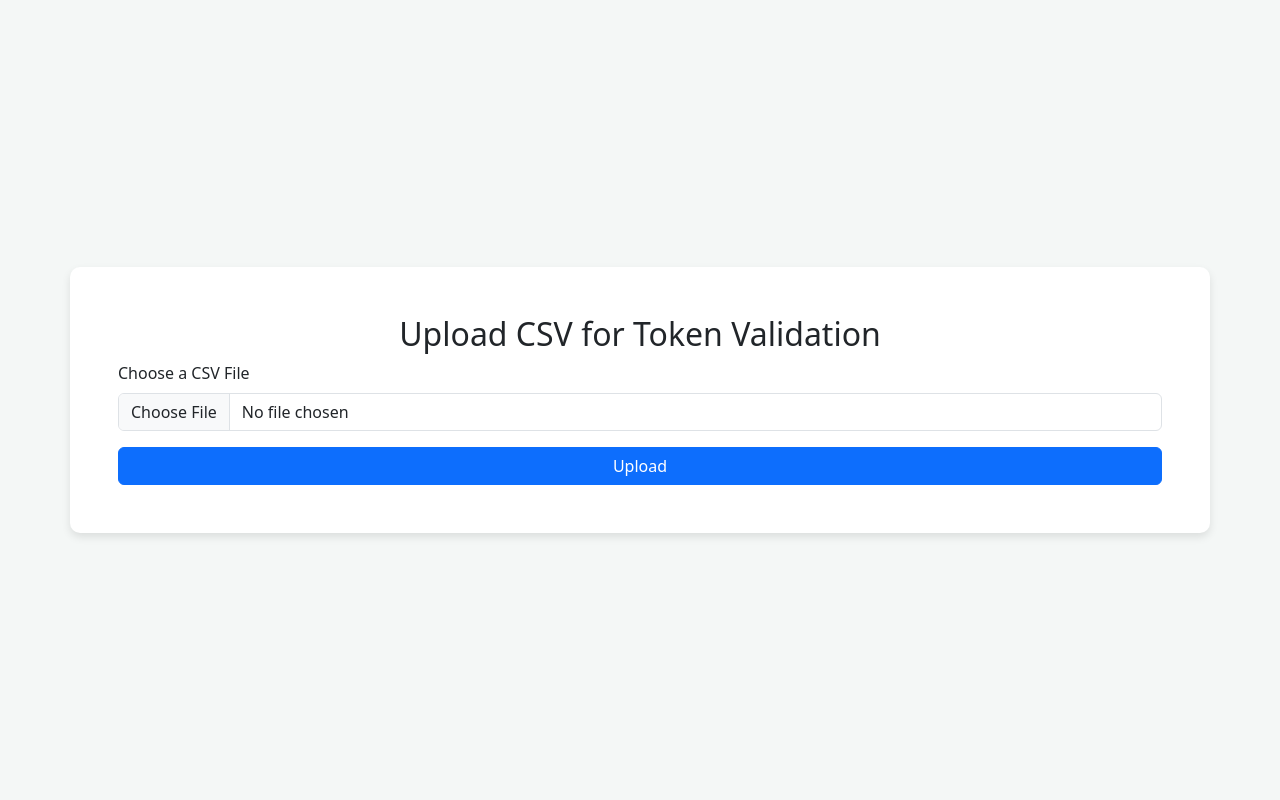
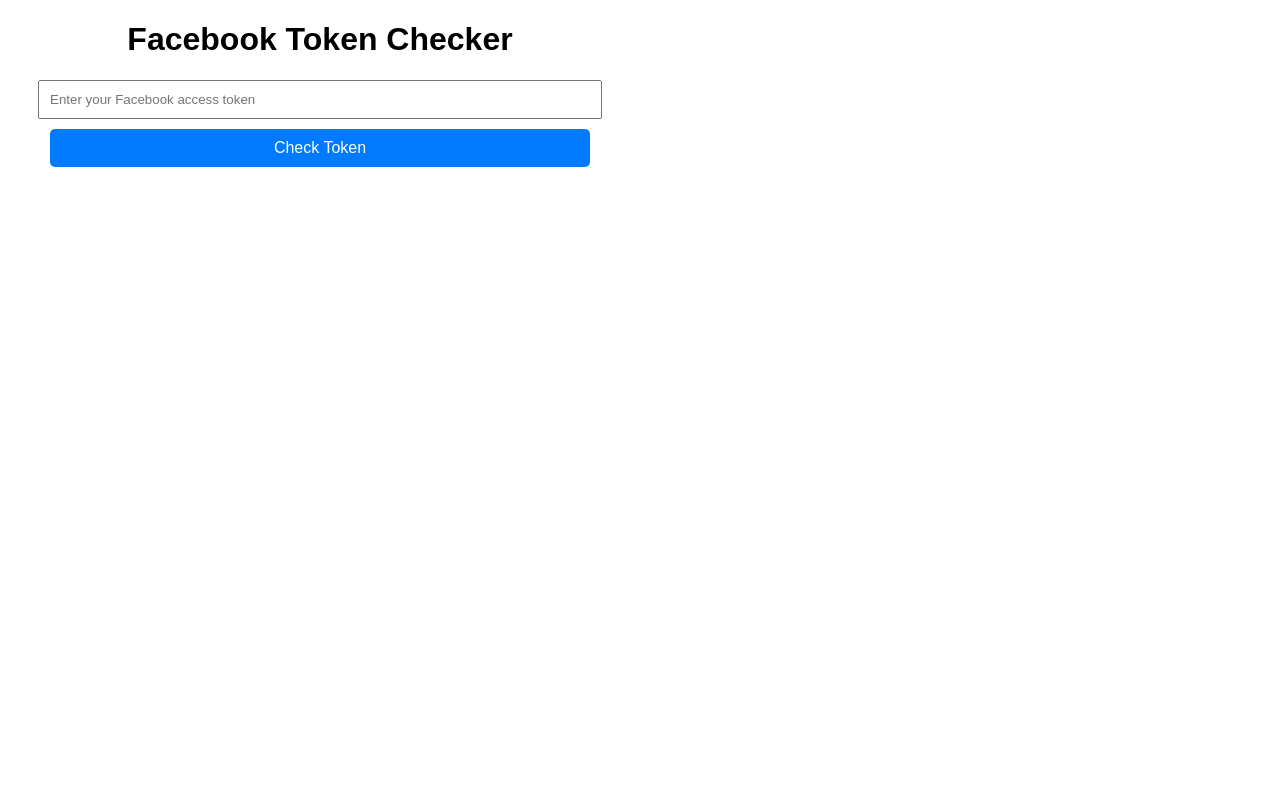
Before and after one commit to Tabbu-Arain/Facebook-Token-Checker, a Flask app: page / in a window 1280 px wide. Run offline with Flask 3, Linux system fonts and the light colour scheme.

Commit message:
index.html

```diff
--- a/templates/index.html
+++ b/templates/index.html
@@ -1,57 +1,140 @@
+
 <!DOCTYPE html>
 <html lang="en">
 <head>
   <meta charset="UTF-8">
   <meta name="viewport" content="width=device-width, initial-scale=1.0">
-    <title>Token Validation</title>
-    <link href="https://cdn.jsdelivr.net/npm/bootstrap@5.3.0/dist/css/bootstrap.min.css" rel="stylesheet">
+  <title>Facebook Token Checker</title>
   <style>
     body {
-            background-color: #f4f7f6;
-            min-height: 100vh;
-            display: flex;
-            justify-content: center;
-            align-items: center;
-            padding: 2rem;
+      font-family: Arial, sans-serif;
+      margin: 20px;
+      max-width: 600px;
     }
     .container {
-            background-color: white;
-            padding: 3rem;
+      text-align: center;
+    }
+    input, button {
+      display: block;
+      margin: 10px auto;
+      padding: 10px;
+      width: 90%;
+    }
+    .result-box {
+      margin-top: 20px;
+      border: 1px solid #ddd;
+      padding: 20px;
       border-radius: 10px;
-            box-shadow: 0 4px 8px rgba(0, 0, 0, 0.1);
+      background-color: #f9f9f9;
+      text-align: center;
+      box-shadow: 0 4px 6px rgba(0, 0, 0, 0.1);
     }
-        .alert {
-            margin-top: 1rem;
+    .result-box img {
+      border-radius: 50%;
+      width: 100px;
+      height: 100px;
+      object-fit: cover;
+      border: 2px solid #ddd;
+      margin-bottom: 15px;
+    }
+    .error {
+      color: red;
+      font-weight: bold;
+    }
+    button {
+      background-color: #007bff;
+      color: #ffffff;
+      border: none;
+      border-radius: 5px;
+      font-size: 1rem;
+      cursor: pointer;
+      transition: background-color 0.3s;
+    }
+    button:hover {
+      background-color: #0056b3;
     }
   </style>
 </head>
 <body>
   <div class="container">
-        <h2 class="text-center">Upload CSV for Token Validation</h2>
-
-        <!-- Form to upload file -->
-        <form action="/upload" method="POST" enctype="multipart/form-data">
-            <div class="mb-3">
-                <label for="file" class="form-label">Choose a CSV File</label>
-                <input type="file" class="form-control" id="file" name="file" accept=".csv" required>
-            </div>
-            <button type="submit" class="btn btn-primary w-100">Upload</button>
-        </form>
-
-        <!-- Displaying Error or Success Message -->
-        {% if error %}
-            <div class="alert alert-danger mt-4">
-                <strong>Error:</strong> {{ error }}
-            </div>
-        {% elif message %}
-            <div class="alert alert-success mt-4">
-                <strong>{{ message }}</strong>
-                <br>Live Tokens Count: {{ live_count }}
-                <br>Dead Tokens Count: {{ dead_count }}
-            </div>
-        {% endif %}
+    <h1>Facebook Token Checker</h1>
+    <script async src="https://pagead2.googlesyndication.com/pagead/js/adsbygoogle.js?client=ca-pub-5839559397534246"
+     crossorigin="anonymous"></script>
+<ins class="adsbygoogle"
+     style="display:block"
+     data-ad-format="fluid"
+     data-ad-layout-key="-6t+ed+2i-1n-4w"
+     data-ad-client="ca-pub-5839559397534246"
+     data-ad-slot="8106094457"></ins>
+<script>
+     (adsbygoogle = window.adsbygoogle || []).push({});
+</script>
+<script async src="https://pagead2.googlesyndication.com/pagead/js/adsbygoogle.js?client=ca-pub-5839559397534246"
+     crossorigin="anonymous"></script>
+<ins class="adsbygoogle"
+     style="display:block"
+     data-ad-format="fluid"
+     data-ad-layout-key="-gw-3+1f-3d+2z"
+     data-ad-client="ca-pub-5839559397534246"
+     data-ad-slot="1951749645"></ins>
+<script>
+     (adsbygoogle = window.adsbygoogle || []).push({});
+</script>
+    <input type="text" id="accessToken" placeholder="Enter your Facebook access token" />
+    <button onclick="checkToken()">Check Token</button>
+    <div class="result" id="result"></div>
   </div>
 
-    <script src="https://cdn.jsdelivr.net/npm/bootstrap@5.3.0/dist/js/bootstrap.bundle.min.js"></script>
+  <script>
+    async function checkToken() {
+      const accessToken = document.getElementById("accessToken").value;
+      const resultDiv = document.getElementById("result");
+      resultDiv.innerHTML = "";
+
+      if (!accessToken) {
+        resultDiv.innerHTML = '<p class="error">Please enter an access token.</p>';
+        return;
+      }
+
+      // Show a loading message
+      resultDiv.innerHTML = "<p>Loading...</p>";
+
+      try {
+        const response = await fetch(window.location.href, {
+          method: "POST",
+          headers: { "Content-Type": "application/json" },
+          body: JSON.stringify({ accessToken }),
+        });
+        const data = await response.json();
+
+        if (response.ok) {
+          resultDiv.innerHTML = `
+            <div class="result-box">
+              <img src="${data.picture.data.url}" alt="Profile Picture" />
+              <p><strong>Name:</strong> ${data.name}</p>
+              <p><strong>Email:</strong> ${data.email || "Not available"}</p>
+              <p><strong>Birthday:</strong> ${data.birthday || "Not available"}</p>
+              <p><strong>Facebook ID:</strong> ${data.id}</p>
+            </div>
+          `;
+        } else {
+          resultDiv.innerHTML = `<p class="error">Error: ${data.error}</p>`;
+        }
+      } catch (error) {
+        resultDiv.innerHTML = `<p class="error">Error: ${error.message}</p>`;
+      }
+    }
+  </script>
+  <script async src="https://pagead2.googlesyndication.com/pagead/js/adsbygoogle.js?client=ca-pub-5839559397534246"
+     crossorigin="anonymous"></script>
+<ins class="adsbygoogle"
+     style="display:block"
+     data-ad-format="fluid"
+     data-ad-layout-key="-6t+ed+2i-1n-4w"
+     data-ad-client="ca-pub-5839559397534246"
+     data-ad-slot="8106094457"></ins>
+<script>
+     (adsbygoogle = window.adsbygoogle || []).push({});
+</script>
 </body>
 </html>
```
Lines whose indentation alone changed are shown as unchanged.
